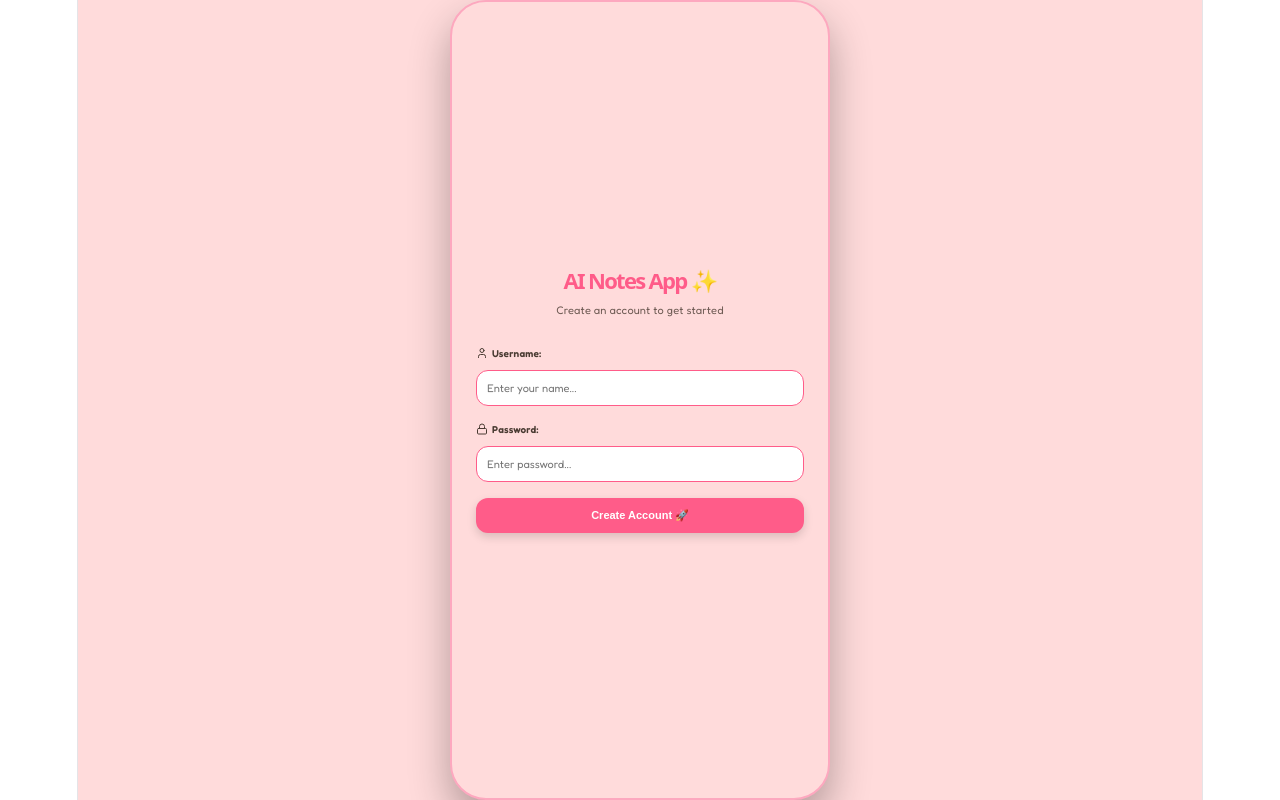
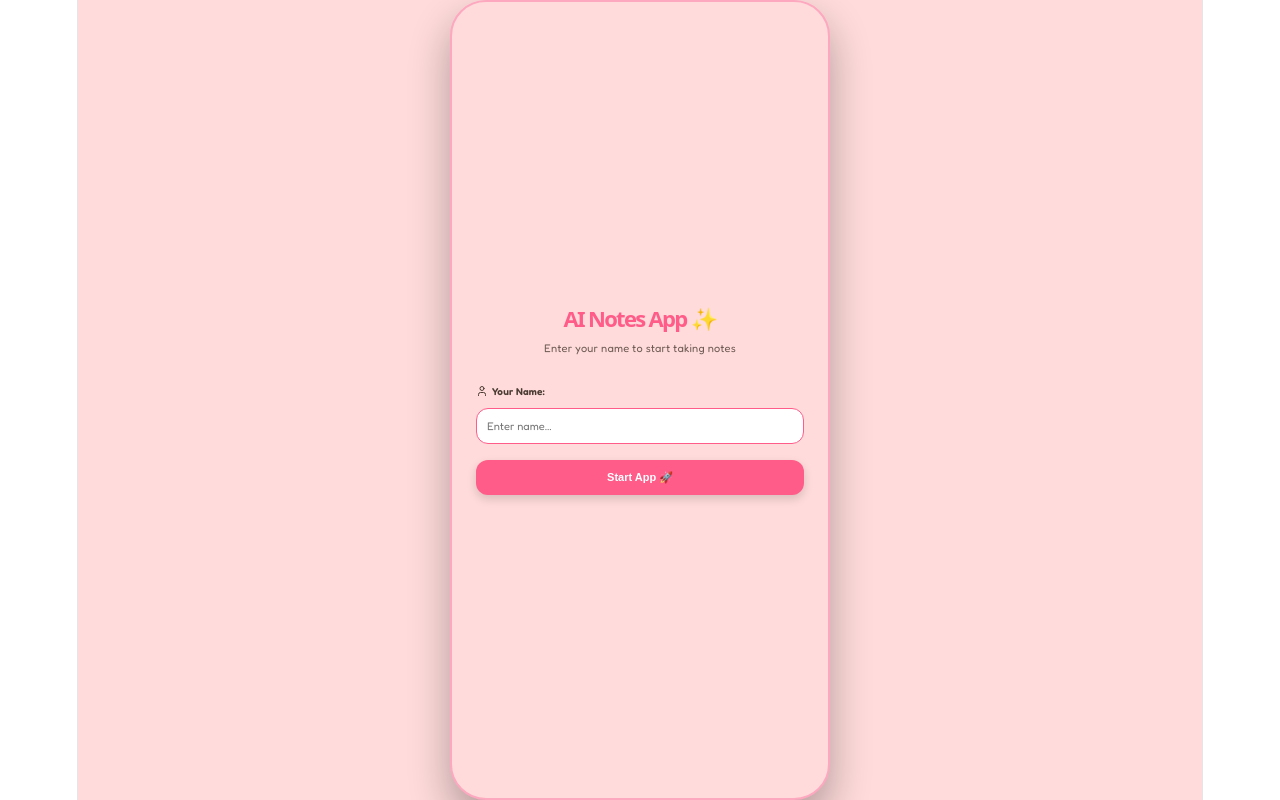
Before and after one commit to beamn55/Notes-App-with-AI-yarn, a React (Vite) app: page / in a window 1280 px wide. Built offline with nearby package versions, Linux system fonts and the light colour scheme.

Commit message:
Update app files

```diff
--- a/src/App.jsx
+++ b/src/App.jsx
@@ -1,5 +1,5 @@
 import React, { useState, useEffect, useRef } from 'react';
-import { Mic, Upload, FileText, Settings, Moon, Sun, Sparkles, Send, Trash2, MessageSquare, Lock, User } from 'lucide-react';
+import { Mic, Upload, FileText, Settings, Moon, Sun, Sparkles, Send, Trash2, MessageSquare, User } from 'lucide-react';
 
 export default function App() {
   const [isAppLoading, setIsAppLoading] = useState(true);
@@ -8,14 +8,9 @@ export default function App() {
   const [registeredUser, setRegisteredUser] = useState(() => {
     return localStorage.getItem('app_username') || '';
   });
-  const [registeredPass, setRegisteredPass] = useState(() => {
-    return localStorage.getItem('app_password') || '';
-  });
 
   const [isLoggedIn, setIsLoggedIn] = useState(false);
   const [loginUser, setLoginUser] = useState('');
-  const [loginPass, setLoginPass] = useState('');
-  const [authError, setAuthError] = useState('');
 
   const [apiKey, setApiKey] = useState(() => {
     return localStorage.getItem('gemini_api_key') || '';
@@ -57,24 +52,11 @@ export default function App() {
 
   const handleAuthSubmit = (e) => {
     e.preventDefault();
-    setAuthError('');
+    if (!loginUser.trim()) return;
 
-    if (!loginUser.trim() || !loginPass.trim()) {
-      setAuthError('Please fill in all fields.');
-      return;
-    }
-
-    if (!registeredUser) {
-      localStorage.setItem('app_username', loginUser);
-      localStorage.setItem('app_password', loginPass);
-      setRegisteredUser(loginUser);
-      setRegisteredPass(loginPass);
-      setIsLoggedIn(true);
-    } else if (loginUser === registeredUser && loginPass === registeredPass) {
-      setIsLoggedIn(true);
-    } else {
-      setAuthError('Invalid Username or Password.');
-    }
+    localStorage.setItem('app_username', loginUser);
+    setRegisteredUser(loginUser);
+    setIsLoggedIn(true);
   };
 
   const stopAudioRecording = () => {
@@ -202,7 +184,7 @@ export default function App() {
             body: JSON.stringify({
               contents: [{
                 parts: [
-                  { text: "Listen to this audio (which may be in English or Tagalog). Transcribe the spoken words, summarize in English, extract action items, and provide 3 hashtags:\nSummary: [Summary]\nActionItems: [Tasks or None]\nTags: [3 Hashtags]" },
+                  { text: "Listen to this audio. Transcribe the spoken words, summarize in English, extract action items, and provide 3 hashtags:\nSummary: [Summary]\nActionItems: [Tasks or None]\nTags: [3 Hashtags]" },
                   { inline_data: { mime_type: selectedFile.type || "audio/mp3", data: base64Audio } }
                 ]
               }]
@@ -385,49 +367,20 @@ export default function App() {
                 AI Notes App ✨
               </h1>
               <p style={{ fontSize: '11px', opacity: 0.8, margin: '4px 0 0 0' }}>
-                {registeredUser ? "Sign in to access your saved notes" : "Create an account to get started"}
+                Enter your name to start taking notes
               </p>
             </div>
 
             <form onSubmit={handleAuthSubmit} style={{ display: 'flex', flexDirection: 'column', gap: '10px' }}>
-              {authError && (
-                <p style={{ fontSize: '10px', color: '#ef4444', fontWeight: '700', textAlign: 'center', margin: 0 }}>
-                  {authError}
-                </p>
-              )}
-
               <div style={{ display: 'flex', flexDirection: 'column', gap: '4px' }}>
                 <label style={{ fontSize: '10px', fontWeight: '600', display: 'flex', alignItems: 'center', gap: '4px' }}>
-                  <User size={12} /> Username:
+                  <User size={12} /> Your Name:
                 </label>
                 <input
                   type="text"
                   value={loginUser}
                   onChange={(e) => setLoginUser(e.target.value)}
-                  placeholder="Enter your name..."
-                  style={{
-                    width: '100%',
-                    padding: '10px',
-                    borderRadius: '12px',
-                    border: `1px solid ${primaryColor}`,
-                    outline: 'none',
-                    fontSize: '11px',
-                    fontFamily: "'Fredoka', sans-serif",
-                    backgroundColor: cardBg,
-                    color: textStyle
-                  }}
-                />
-              </div>
-
-              <div style={{ display: 'flex', flexDirection: 'column', gap: '4px' }}>
-                <label style={{ fontSize: '10px', fontWeight: '600', display: 'flex', alignItems: 'center', gap: '4px' }}>
-                  <Lock size={12} /> Password:
-                </label>
-                <input
-                  type="password"
-                  value={loginPass}
-                  onChange={(e) => setLoginPass(e.target.value)}
-                  placeholder="Enter password..."
+                  placeholder="Enter name..."
                   style={{
                     width: '100%',
                     padding: '10px',
@@ -458,7 +411,7 @@ export default function App() {
                   boxShadow: '0 4px 10px rgba(0,0,0,0.15)'
                 }}
               >
-                {registeredUser ? "Sign In ✨" : "Create Account 🚀"}
+                Start App 🚀
               </button>
             </form>
           </div>
@@ -923,7 +876,7 @@ export default function App() {
                   color: textStyle
                 }}
               >
-                <FileText size={16} />
+                <FileText size5={16} />
                 <span style={{ fontSize: '8px' }}>Notes</span>
               </button>
               <button
```
